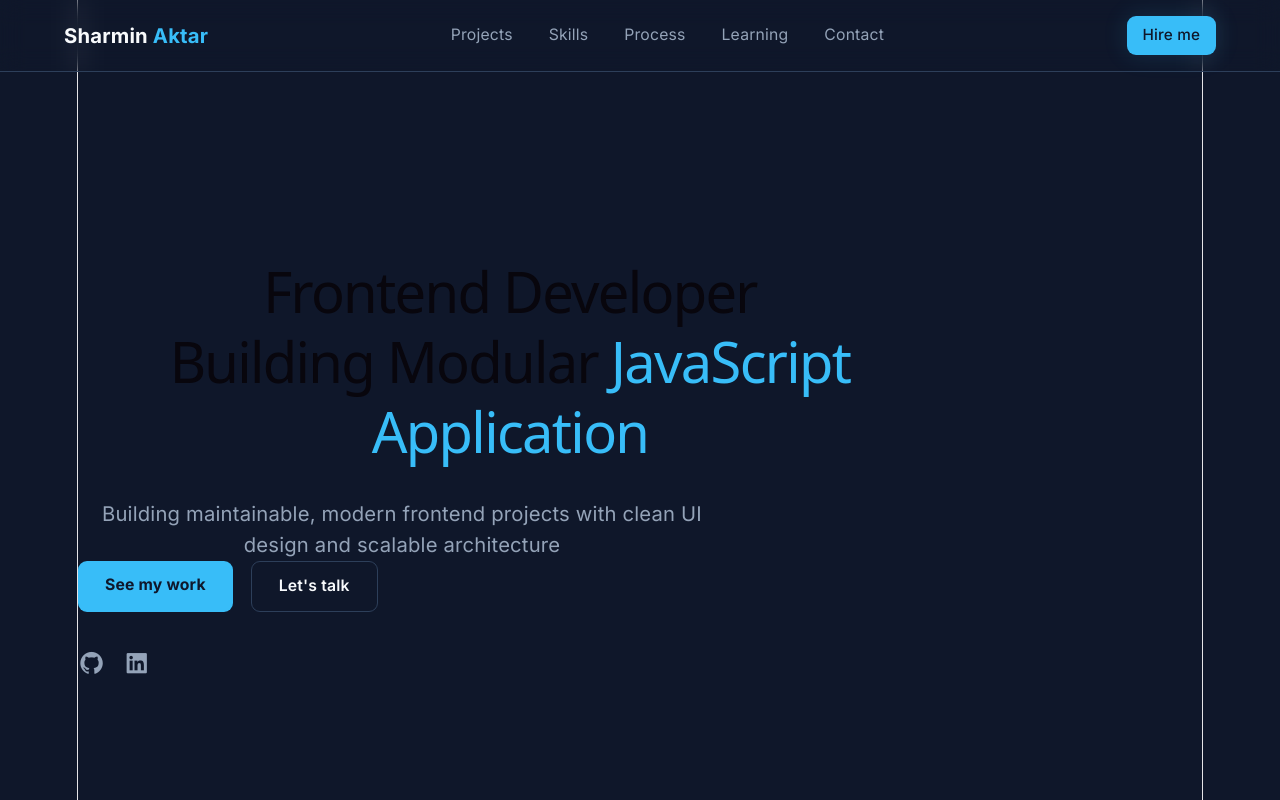
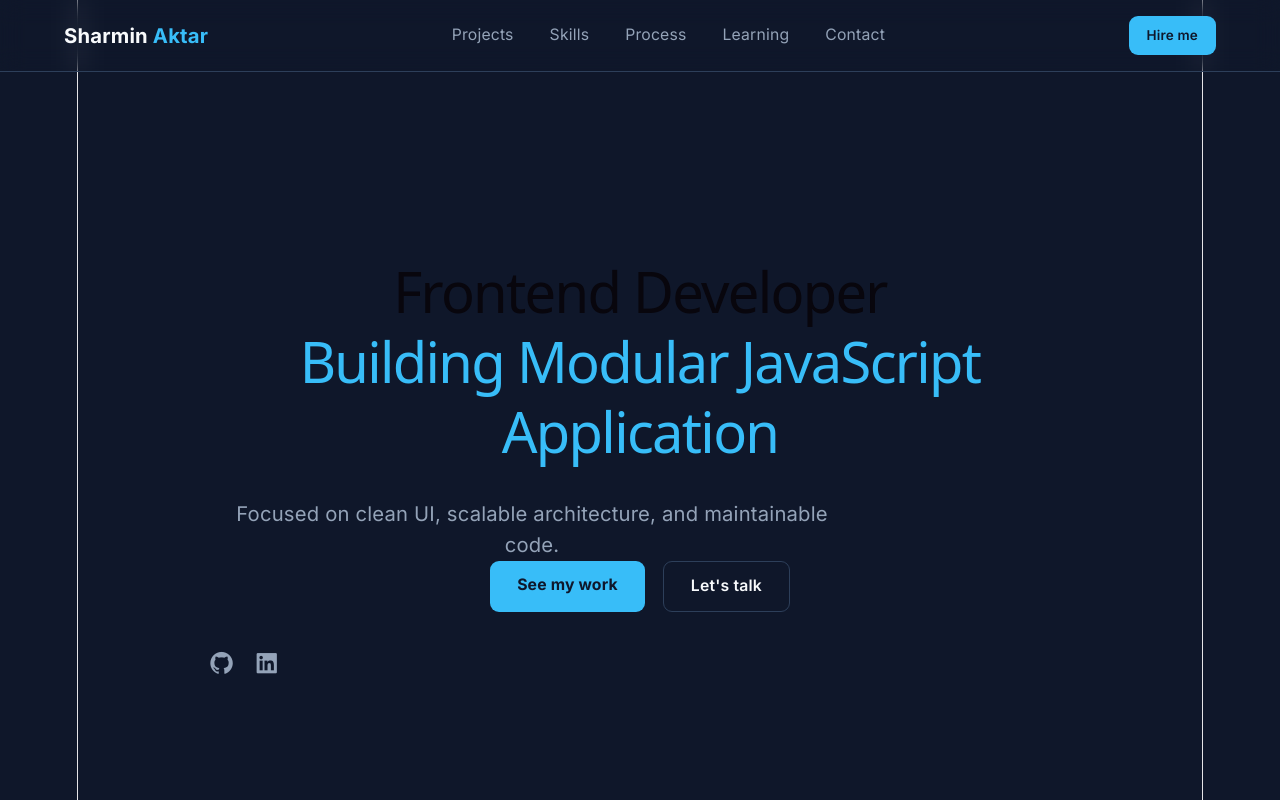
Before and after one commit to webwizsharmin/portfolio, a website built with Vite: page index.html in a window 1280 px wide. Built offline with nearby package versions, Linux system fonts and the light colour scheme.

Commit message:
feat(theme): add custom keyframes and animation tokens (fade-up, blink)

```diff
--- a/src/modules/hero.js
+++ b/src/modules/hero.js
@@ -4,14 +4,15 @@ export function renderHero() {
   hero.className =
     "min-h-screen flex items-center pt-24 relative overflow-hidden";
   hero.innerHTML = `
-    <div class="max-w-3xl">
-        <h1 class="text-4xl sm:text-5xl md:text-6xl font-extrabold leading-tight tracking-tight mb-6">Frontend Developer <br> Building Modular <span class="text-accent">JavaScript Application</span>
+    <div class="max-w-3xl mx-auto text-center">
+        <h1 class="text-6xl sm:text-7xl md:text-8xl font-extrabold leading-tight tracking-tight mb-6">Frontend Developer <br>
+        <span class="text-accent"> Building Modular JavaScript Application</span>
         </h1>
-        <p class="text-lg text-muted max-w-xl mb-10">
-        Building maintainable, modern frontend projects with clean UI design and scalable architecture
+        <p class="text-lg mx-auto text-muted max-w-xl mb-10">
+        Focused on clean UI, scalable architecture, and maintainable code.
         </p>
 
-        <div class="flex flex-wrap gap-4 mb-8">
+        <div class="flex flex-wrap justify-center gap-4 mb-8">
             <a href="#projects" class="px-6 py-3 bg-accent text-slate-900 font-bold text-sm rounded-lg hover:opacity-85 transition">See my work</a>
             <a href="#contact" class="px-6 py-3 border border-border text-text font-semibold text-sm rounded-lg hover:border-accent hover:text-accent transition">Let's talk</a>
         </div>
--- a/src/modules/navbar.js
+++ b/src/modules/navbar.js
@@ -19,7 +19,7 @@ export function renderNavbar() {
       </ul>
       <a id='hireBtn'
         href="#contact"
-        class="hidden text-[.85rem] font-medium md:inline-block bg-accent text-bg px-3.5 py-1.5 rounded-lg hover:bg-accent-dim shadow-glow"
+        class="hidden  md:inline-block px-4 py-1.5 bg-accent text-slate-900 font-semibold text-[.75rem] rounded-lg hover:opacity-85 transition"
         >Hire me</a
       >
 
--- a/src/style.css
+++ b/src/style.css
@@ -19,6 +19,34 @@
 
   /* Shadows */
   --shadow-glow: 0 0 25px var(--color-accent-glow);
+
+  /* Keyframes */
+  @keyframes fade-up {
+    0% {
+      opacity: 0;
+      transform: translateY(20px);
+    }
+    100% {
+      opacity: 1;
+      transform: translateY(0);
+    }
+  }
+
+  @keyframes blink {
+    0%,
+    100% {
+      opacity: 1;
+    }
+    50% {
+      opacity: 0;
+    }
+  }
+
+  /* Animations */
+  --animate-fade-up: fade-up 0.6s ease forwards;
+  --animate-fade-up-2: fade-up 0.6s 0.15s ease both;
+  --animate-fade-up-3: fade-up 0.6s 0.3s ease both;
+  --animate-blink: blink 1s step-end infinite;
 }
 
 :root {
```
